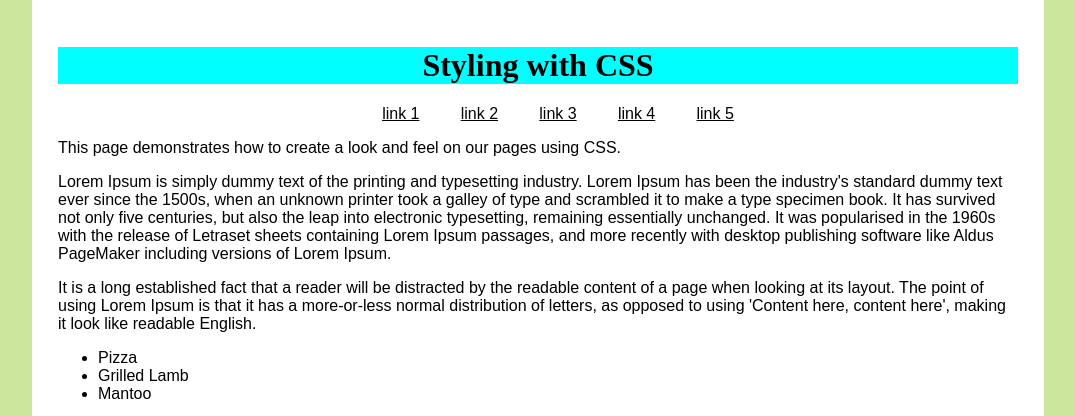
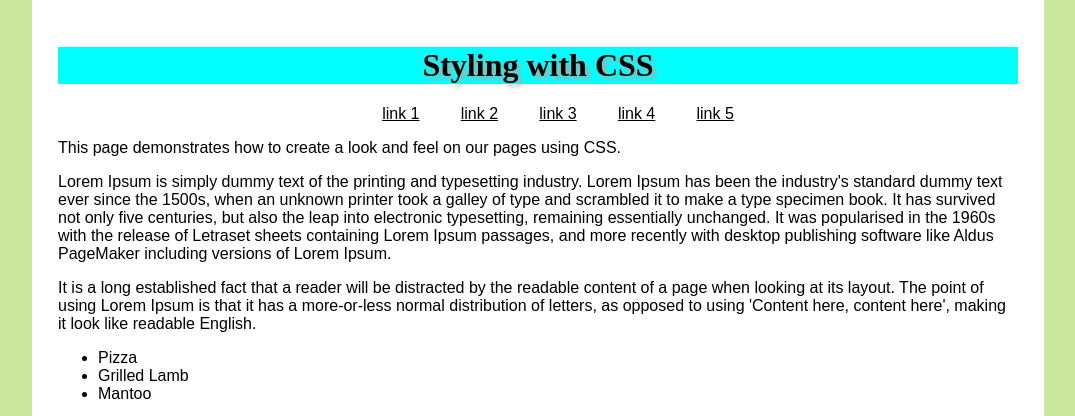
Before and after one commit to SalimNoori/stylin-with-css-24, a plain HTML site: page index.html in a window 1280 px wide. Shown: the top 416 px of the page, without its empty margins (102-1177 px from the left). Drawn offline with Linux system fonts and the light colour scheme; a web font is replaced by a local one.

Commit message:
Shadow added

```diff
--- a/index.html
+++ b/index.html
@@ -25,6 +25,7 @@ padding:2%;
   background-color: aqua;
   text-align: center;
   font-family:'Inknut Antiqua',serif;
+  text-shadow: 4px 4px 4px #aaa;
 
  }
 /* start nav rules */
```
